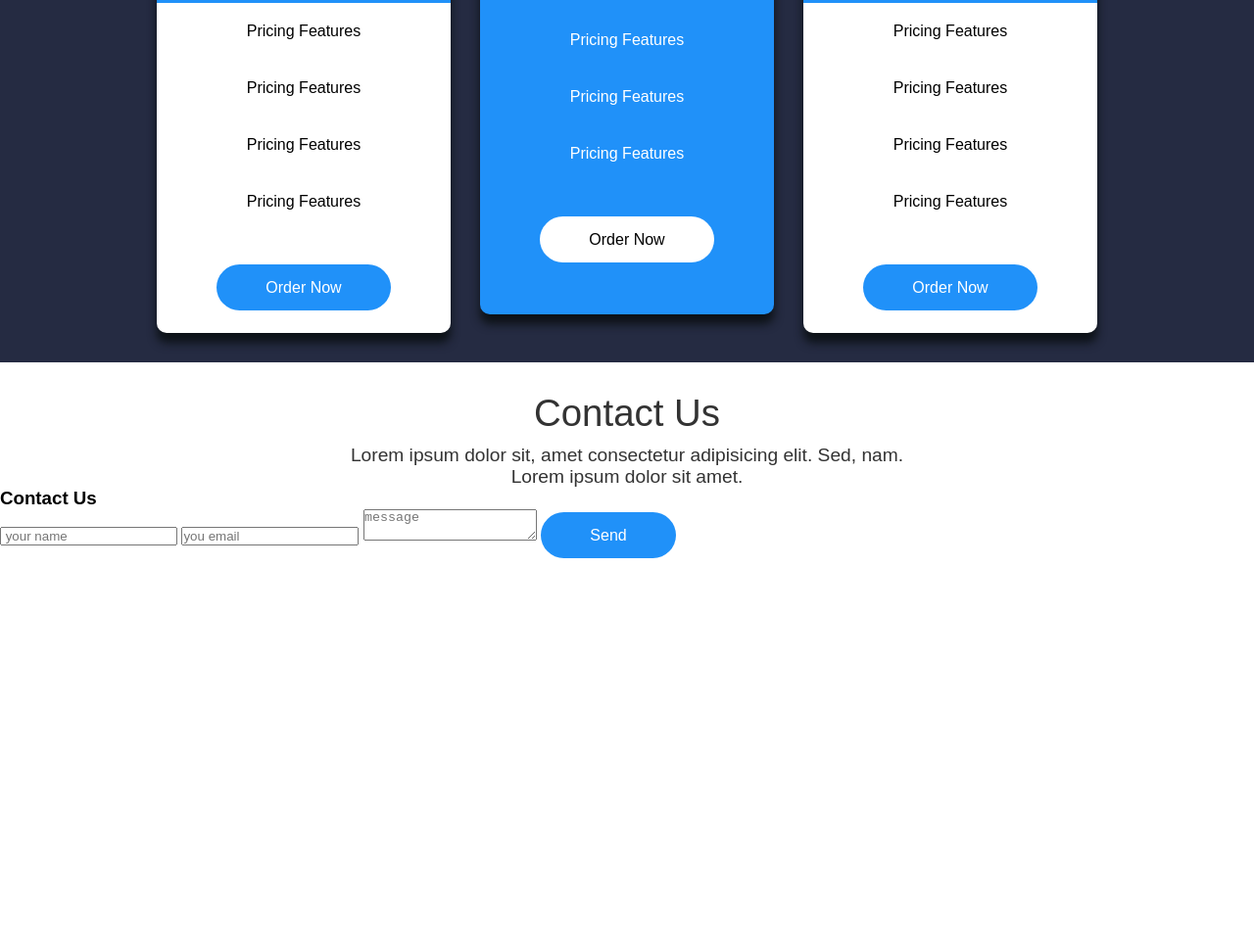
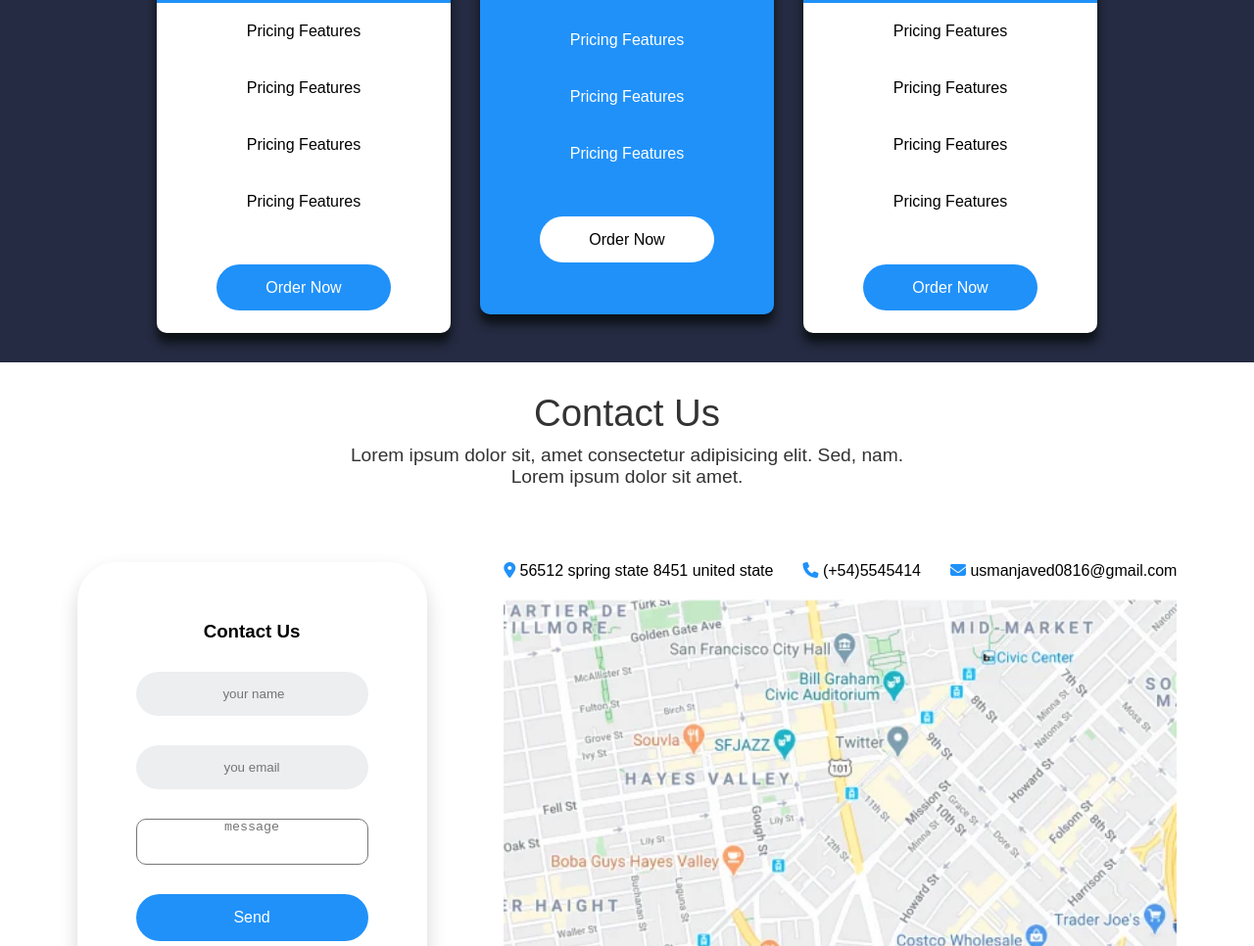
Before and after one commit to Usman-Javed-07/html-css-design-4, a plain HTML site: page index.html in a window 1280 px wide. Shown: the part 4605-5571 px from the top of the page at 98% size. Before the commit the page ends 5175 px from the top, so only its background shows below. Drawn offline with Linux system fonts and the light colour scheme.

Commit message:
contact section completed

```diff
--- a/css/style.css
+++ b/css/style.css
@@ -549,3 +549,59 @@ html,body {
         padding: 0 20px;
     }
 }
+
+/* contact us */
+.contact-us {
+    display: flex;
+    flex-direction: row;
+    flex-wrap: wrap;
+    justify-content: space-evenly;
+    margin-top: 6%;
+}
+.form {
+    display: flex;
+    flex-direction: column;
+    flex-wrap: wrap;
+    text-align: center;
+    gap: 30px;
+    box-shadow: 0 10px 20px #d8d6d6;
+    border-radius: 40px;
+    padding: 60px;
+}
+input {
+    padding: 15px 30px;
+    border-radius: 40px;
+    text-align: center;
+    border: none;
+    background:#eceef0;
+    max-width: 100%;
+}
+textarea {
+    resize: none;
+    text-align: center;
+    border-radius: 10px;
+
+}
+.address {
+    display: flex;
+    flex-direction: row;
+    flex-wrap: wrap;
+    gap: 30px;
+    margin-bottom: 20px;
+
+}
+.location-image img {
+    width: 100%;
+}
+.loc-icon {
+    color: #2091F9;
+}
+.location-icons {
+    text-align: center;
+}
+
+@media screen and (max-width: 450px) {
+    .form {
+
+    }
+}
--- a/index.html
+++ b/index.html
@@ -297,7 +297,7 @@
     <section>
       <div class="contact-us">
         <div class="form-section">
-          <form>
+          <form class="form">
             <h3>Contact Us</h3>
             <input type="text" name="name" id="name" placeholder=" your name" />
             <input type="email" name="email" placeholder="you email" />
@@ -305,6 +305,8 @@
               name="message"
               id="message"
               placeholder="message"
+              cols="5"
+              rows="3"
             ></textarea>
             <a href="#" class="header-btn activity-btn subscribe-btn card-btn"
               >Send</a
@@ -312,7 +314,28 @@
           </form>
         </div>
         <div class="location">
-          <div class="address"></div>
+          <div class="address">
+            <div class="our-location">
+              <i class="fa-solid fa-location-dot loc-icon"></i>
+              56512 spring state 8451 united state
+            </div>
+            <div>
+              <i class="fa-solid fa-phone loc-icon"></i>
+              (+54)5545414
+            </div>
+            <div>
+              <i class="fa-solid fa-envelope loc-icon"></i>
+              usmanjaved0816@gmail.com
+            </div>
+          </div>
+          <div class="location-image">
+            <img src="images/@ map screen.webp" alt="location image" />
+          </div>
+          <div class="location-icons">
+            <i class="fa-brands fa-twitter loc-icon"></i>
+            <i class="fa-brands fa-facebook loc-icon"></i>
+            <i class="fa-brands fa-linkedin loc-icon"></i>
+          </div>
         </div>
       </div>
     </section>
```
Also changed, not shown: 1 other file.
